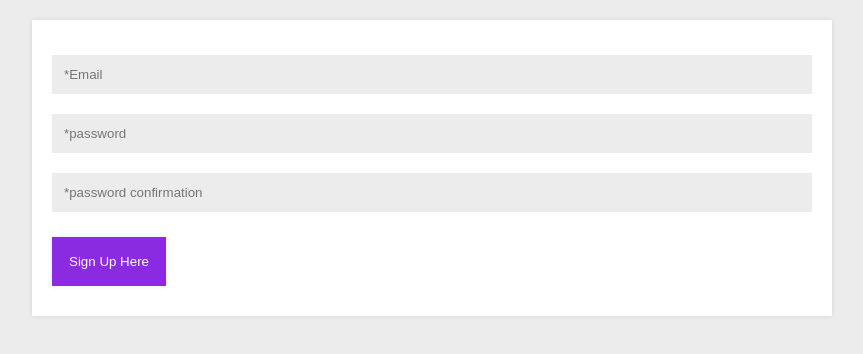
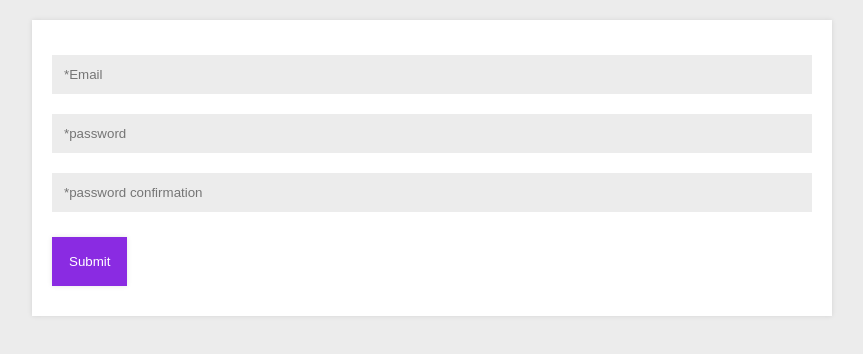
Before and after one commit to ChanakaUOMIT/React-form, a React (Create React App) app: page / in a window 1280 px wide. Shown: the top 354 px of the page, without its empty margins (208-1071 px from the left). Built offline with nearby package versions, Linux system fonts and the light colour scheme.

Commit message:
changed button name

```diff
--- a/src/Form/form.js
+++ b/src/Form/form.js
@@ -125,7 +125,7 @@ class Form extends Component {
 				/>
 
 				<button className="btn" type="submit">
-					Sign Up Here
+					Submit
 				</button>
 			</form>
 		);
```
